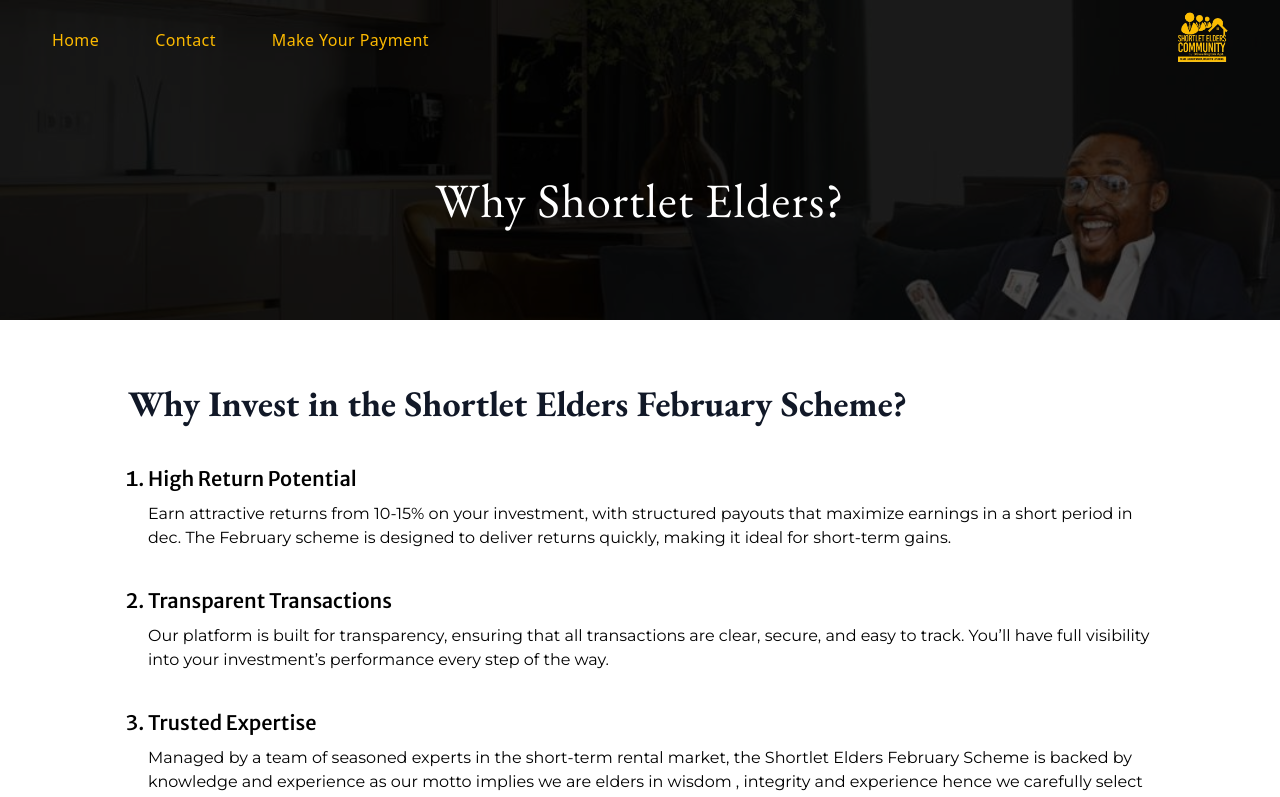
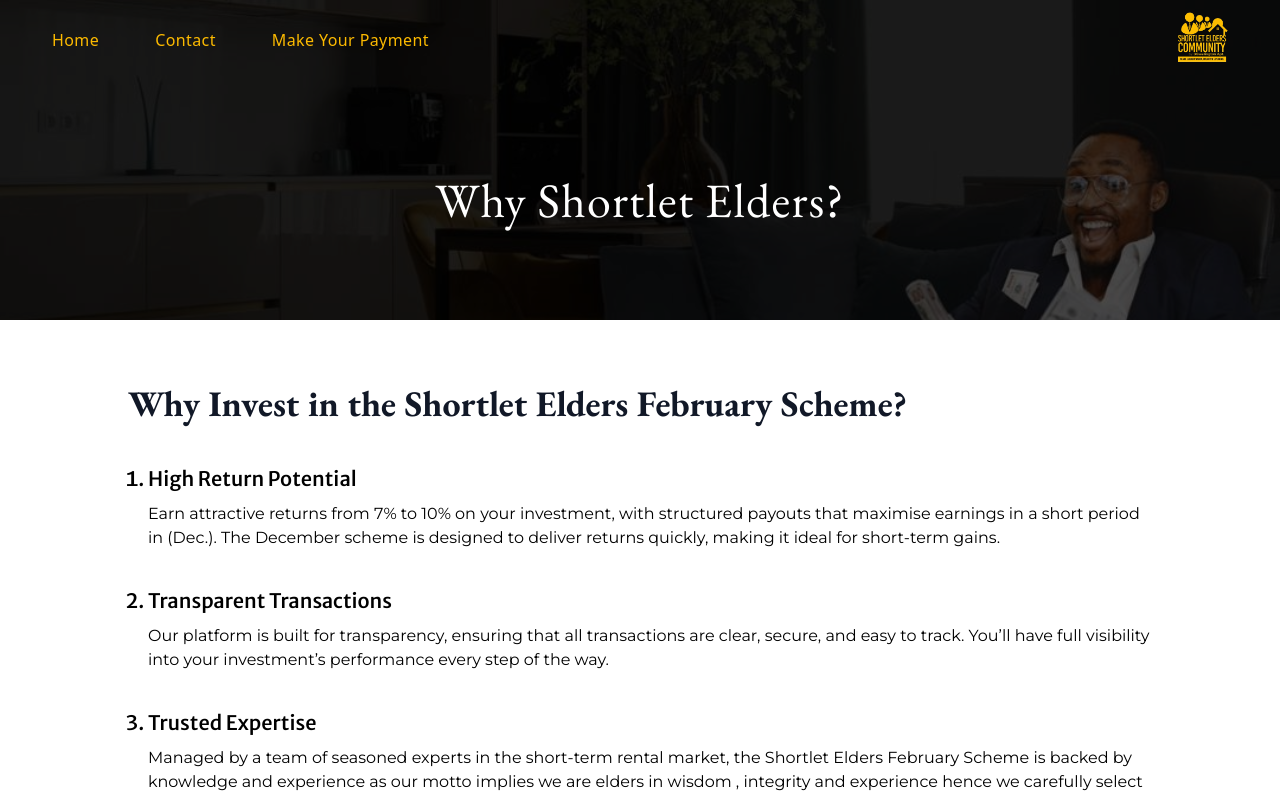
Before and after one commit to Mayor1234/real-shortlet-elders, a React (Vite) app: page /why-choose-us in a window 1280 px wide. Shown: the top 797 px of the page. Built offline with nearby package versions, Linux system fonts and the light colour scheme.

Commit message:
fix change in policy

```diff
--- a/src/pages/WhyChooseUs.tsx
+++ b/src/pages/WhyChooseUs.tsx
@@ -17,10 +17,10 @@
                 High Return Potential
                 <ul className="list-outside flex flex-col gap-4 leading-normal pt-2 text-base font-Montserrat font-normal">
                   <li>
-                    Earn attractive returns from 10-15% on your investment, with
-                    structured payouts that maximize earnings in a short period
-                    in dec. The February scheme is designed to deliver returns
-                    quickly, making it ideal for short-term gains.
+                    Earn attractive returns from 7% to 10% on your investment,
+                    with structured payouts that maximise earnings in a short
+                    period in (Dec.). The December scheme is designed to deliver
+                    returns quickly, making it ideal for short-term gains.
                   </li>
                 </ul>
               </li>
```
